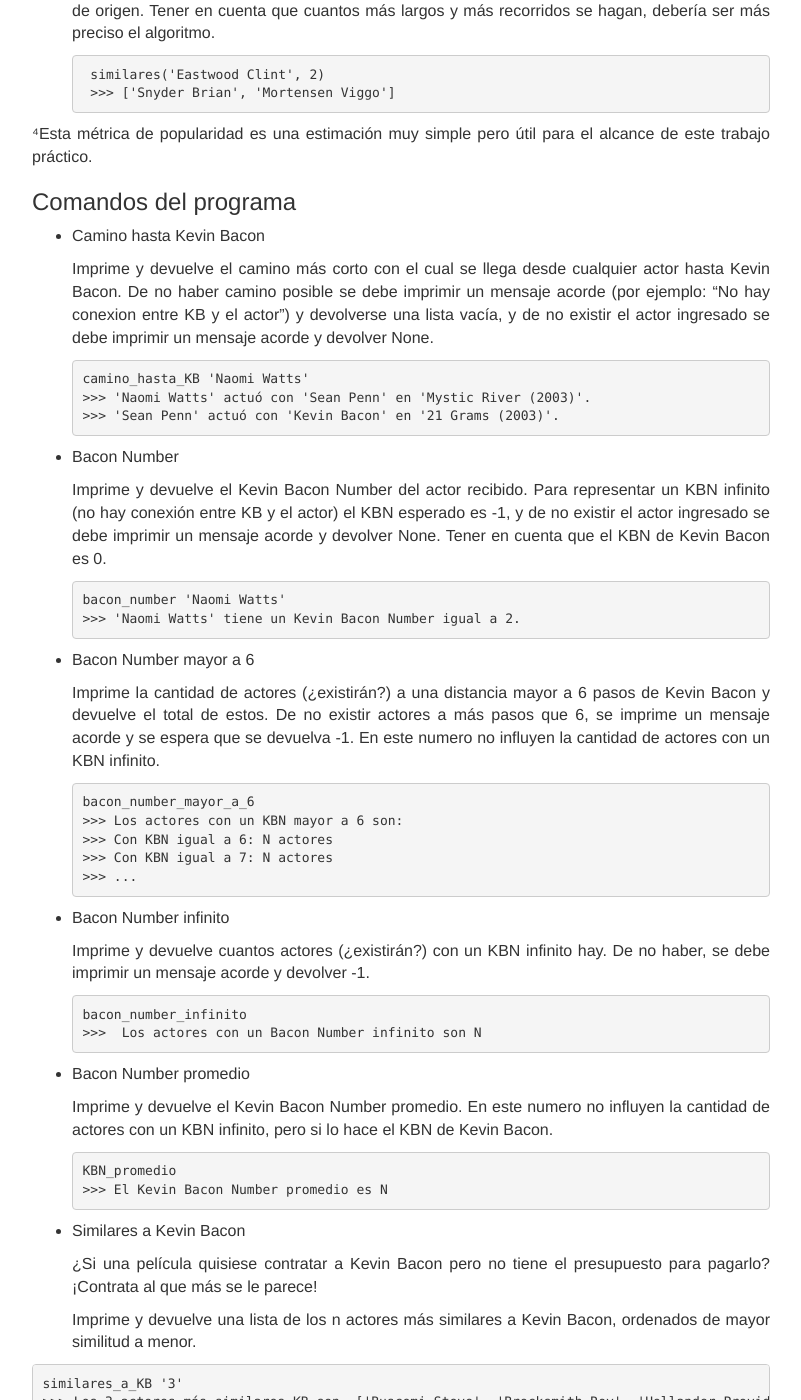
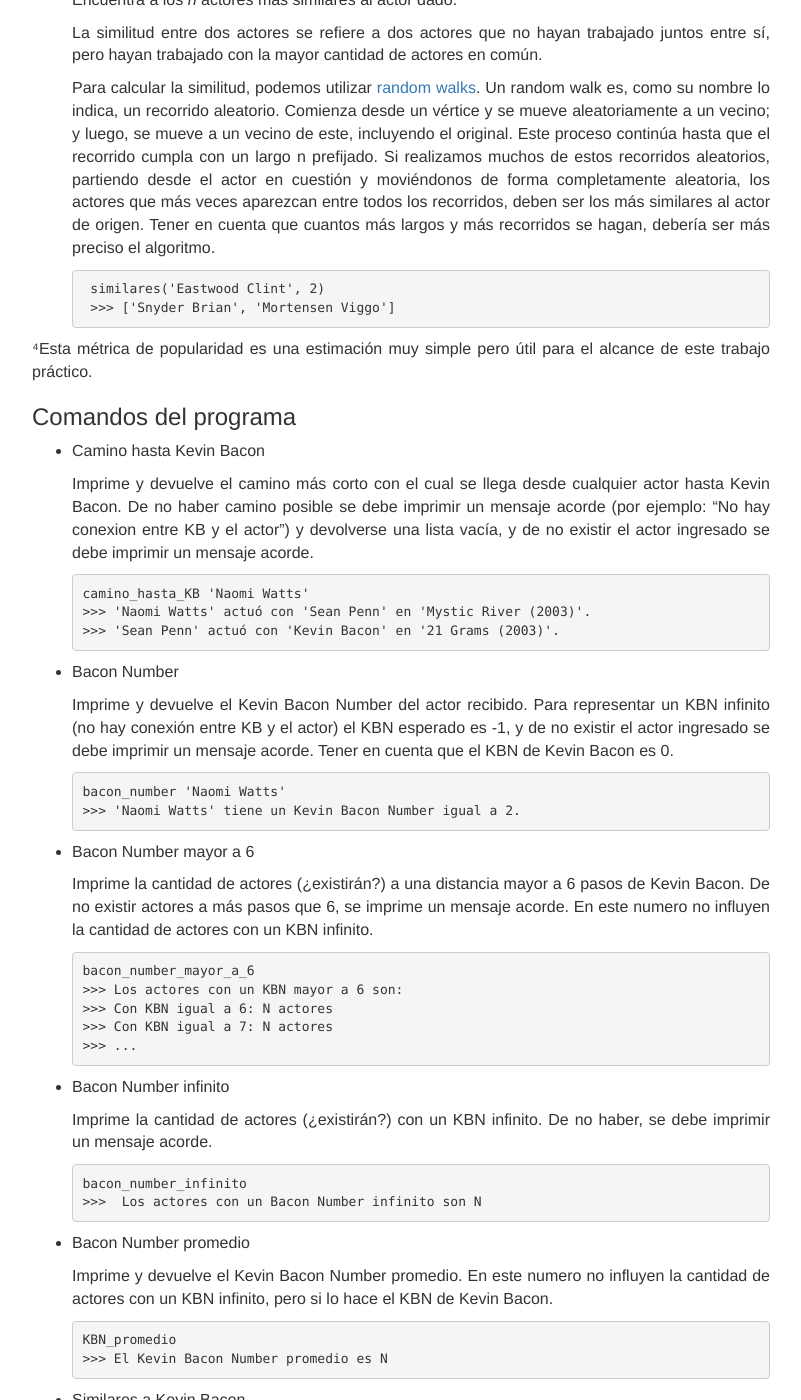
Before and after one commit to algoritmos-rw/algoritmos, a Jekyll site: the page built from static/tps/2017_2/tp3/index.md, in a window 1280 px wide and 1400 px high, scrolled down 3174 px. Shown: the whole window, without its empty margins (239-1040 px from the left). Built offline with Jekyll 4.4.1, drawn with Linux system fonts in a browser that asks for light colours; some of the changed text lies outside the part shown.

Commit message:
Propuesta de cambios TP 3.

````diff
--- a/static/tps/2017_2/tp3/index.md
+++ b/static/tps/2017_2/tp3/index.md
@@ -4,12 +4,10 @@
 permalink: '/tps/2017_2/tp3'
 ---
 
-# Trabajo Práctico 3 - Seis Grados de Kevin Bacon
-
+# Trabajo Práctico 3 – Seis Grados de Kevin Bacon
 {:.no_toc}
 
 ## Contenido
-
 {:.no_toc}
 
 * Contenido
@@ -29,24 +27,24 @@
 
 ## ¿Seis grados de separación? ¿Seis grados de Kevin Bacon?
 
-<p align="center">
-  <img src=https://github.com/algoritmos-rw/algo2/blob/Enunciado-TP3/static/tps/2017_2/tp3/kv%20logo2.png>
+<p style="text-align: center;">
+  <img src="{{ 'assets/tps/2017_2/tp3/logo_tp3.png' | relative_url }}" width="300">
 </p>
 
 "Seis grados de separación" es la idea que asegura que toda persona está a seis "pasos" o menos de cualquiera otra persona en el mundo, a partir de una cadena de conocidos. Por ejemplo, si Juan conoce a Martín y Martín conoce a Pedro, Juan está, entonces, a dos pasos de Pedro. Para más información de por qué esto se cumple se puede ver [este video](https://youtu.be/TcxZSmzPw8k).
 
-La teoría de los "Seis grados de Kevin Bacon" lleva esta idea al cine, afirmando que el prolífico actor Kevin Bacon actuó en tantas peliculas y con tantos actores conocidos que está conectado a cualquier actor del mundo en una cadena de 6 películas como máximo.
+La teoría de los "Seis grados de Kevin Bacon" lleva esta idea al cine, afirmando que el prolífico actor Kevin Bacon actuó en tantas peliculas y con tantos actores conocidos que está conectado a cualquier actor del mundo en una cadena de seis películas como máximo.
 
 Por ejemplo, con la idea de conectar a Naomi Watts con Kevin Bacon:
 
 * Naomi Watts actuó con Sean Penn en _**21 Gramos.**_
-* Sean Penn actuó con **Kevin Bacon** en _**Río Místico¹.**_
+* Sean Penn actuó con **Kevin Bacon** en _**Río Místico.**_¹
 
 Por lo tanto, **Naomi Watts tiene un Kevin Bacon Number (KBN) de 2**.
 
-Es importante ver que **el Bacon Number de un actor es siempre el mismo**, sin importar el camino. Esto es tanto porque los actores colaboren juntos en más de una película (De Naomi Watts a Sean Penn se puede llegar por _**The Assassination of Richard Nixon**_), como por que se tome un camino distinto (por ejemplo, Naomi Watts trabajo con Jeffrey Donovan en _**J Edgar**_ quien a su vez trabajo con Kevin Bacon en _**Sleepers**_).
+Es importante ver que **el Bacon Number de un actor es siempre el mismo**, sin importar el camino. Esto es tanto porque los actores colaboren juntos en más de una película (de Naomi Watts a Sean Penn se puede llegar por _**The Assassination of Richard Nixon**_), como por que se tome un camino distinto (por ejemplo, Naomi Watts trabajo con Jeffrey Donovan en _**J Edgar**_ quien a su vez trabajo con Kevin Bacon en _**Sleepers**_).
 
-Cuando un actor esta completamente desconectado de KB, es decir, no tiene forma de llegar a el, se dice que tiene un 'Kevin Bacon Number of infinity'.
+Cuando un actor esta completamente desconectado de KB, es decir, no tiene forma de llegar a él, se dice que tiene un 'Kevin Bacon Number of infinity'.
 
 
 ¹Tanto _**Río Místico**_ como _**21 Gramos**_ son fuertes recomendaciones de muy buenas películas.
@@ -108,12 +106,12 @@
    Calculamos la popularidad de un actor como la sumatoria de la cantidad de personas con la que trabajó alguien que trabajó con él (es decir, los actores a distancia dos), multiplicado por la cantidad de películas en las que participó.
     ```
     popularidad('Eastwood Clint')
-    >>>  100640852
+    >>> 100640852
     ```
 
 4. _Similares_:
 
-    Encuentra  a los n actores más similares al actor dado.
+    Encuentra  a los _n_ actores más similares al actor dado.
 
     La similitud entre dos actores se refiere a dos actores que no hayan trabajado juntos entre sí, pero hayan trabajado con la mayor cantidad de actores en común.
 
@@ -130,7 +128,7 @@
 
 * Camino hasta Kevin Bacon
 
-    Imprime y devuelve el camino más corto con el cual se llega desde cualquier actor hasta Kevin Bacon. De no haber camino posible se debe imprimir un mensaje acorde (por ejemplo: "No hay conexion entre KB y el actor") y devolverse una lista vacía, y de no existir el actor ingresado se debe imprimir un mensaje acorde y devolver None.
+    Imprime y devuelve el camino más corto con el cual se llega desde cualquier actor hasta Kevin Bacon. De no haber camino posible se debe imprimir un mensaje acorde (por ejemplo: "No hay conexion entre KB y el actor") y devolverse una lista vacía, y de no existir el actor ingresado se debe imprimir un mensaje acorde.
 ```
 camino_hasta_KB 'Naomi Watts'
 >>> 'Naomi Watts' actuó con 'Sean Penn' en 'Mystic River (2003)'.
@@ -139,7 +137,7 @@
 
 * Bacon Number
 
-    Imprime y devuelve el Kevin Bacon Number del actor recibido. Para representar un KBN infinito (no hay conexión entre KB y el actor) el KBN esperado es -1, y de no existir el actor ingresado se debe imprimir un mensaje acorde y devolver None. Tener en cuenta que el KBN de Kevin Bacon es 0.
+    Imprime y devuelve el Kevin Bacon Number del actor recibido. Para representar un KBN infinito (no hay conexión entre KB y el actor) el KBN esperado es -1, y de no existir el actor ingresado se debe imprimir un mensaje acorde. Tener en cuenta que el KBN de Kevin Bacon es 0.
 ```
 bacon_number 'Naomi Watts'
 >>> 'Naomi Watts' tiene un Kevin Bacon Number igual a 2.
@@ -147,7 +145,7 @@
 
 * Bacon Number mayor a 6
 
-    Imprime la cantidad de actores (¿existirán?) a una distancia mayor a 6 pasos de Kevin Bacon y devuelve el total de estos. De no existir actores a más pasos que 6, se imprime un mensaje acorde y se espera que se devuelva -1. En este numero no influyen la cantidad de actores con un KBN infinito.
+    Imprime la cantidad de actores (¿existirán?) a una distancia mayor a 6 pasos de Kevin Bacon. De no existir actores a más pasos que 6, se imprime un mensaje acorde. En este numero no influyen la cantidad de actores con un KBN infinito.
 ```
 bacon_number_mayor_a_6
 >>> Los actores con un KBN mayor a 6 son:
@@ -158,7 +156,7 @@
 
 * Bacon Number infinito
 
-	Imprime y devuelve cuantos actores (¿existirán?) con un KBN infinito hay. De no haber, se debe imprimir un mensaje acorde y devolver -1.
+	Imprime la cantidad de actores (¿existirán?) con un KBN infinito. De no haber, se debe imprimir un mensaje acorde.
 ```
 bacon_number_infinito
 >>>  Los actores con un Bacon Number infinito son N
@@ -177,7 +175,6 @@
     ¿Si una película quisiese contratar a Kevin Bacon pero no tiene el presupuesto para pagarlo? ¡Contrata al que más se le parece!
 
     Imprime y devuelve una lista de los n actores más similares a Kevin Bacon, ordenados de mayor similitud a menor.
-
 ```
 similares_a_KB '3'
 >>> Los 3 actores más similares KB son  ['Buscemi Steve', 'Brocksmith Roy', 'Hollander Providence']
@@ -186,7 +183,6 @@
 * Popularidad contra Kevin Bacon
 
     Todo el mundo sabe que Kevin Bacon es el actor más popular de todos. Usando su popularidad como base, imprime y devuelve en porcentaje cuán popular es el actor en comparación a KB. De no existir el actor ingresado, se debe imprimir un mensaje acorde y devolver None. Tener en cuenta que Kevin Bacon es un 100% de lo popular que es Kevin Bacon
-
 ```
 popularidad_contra_KB 'Pattinson Robert'
 >>> 'Pattinson Robert' es un 6.02 % de lo popular que es Kevin Bacon
@@ -197,12 +193,12 @@
     1. Cantidad de películas: Imprime y devuelve la cantidad de películas en el dataset.
     1. Cantidad de actores: Imprime y devuelve la cantidad de actores en el dataset.
 
-```
-cantidad_peliculas
->>> El dataset contiene 786879 películas.
-cantidad_actores
->>> El dataset contiene 2454209 actores.
-```
+    ```
+    cantidad_peliculas
+    >>> El dataset contiene 786879 películas.
+    cantidad_actores
+    >>> El dataset contiene 2454209 actores.
+    ```
 
 ³IMDB se copó tanto con Kevin Bacon que dejó el balance anual para el final de todo, ¡casi se olvidan!
 
````
Also changed, not shown: other parts of static/tps/2017_2/tp3/index.md (+5 -5 lines), assets/tps/2017_2/tp3/logo_tp3.png (renamed from static/tps/2017_2/tp3/logo_tp3.png), static/tps/2017_2/tp3/kv logo2.png (deleted).
